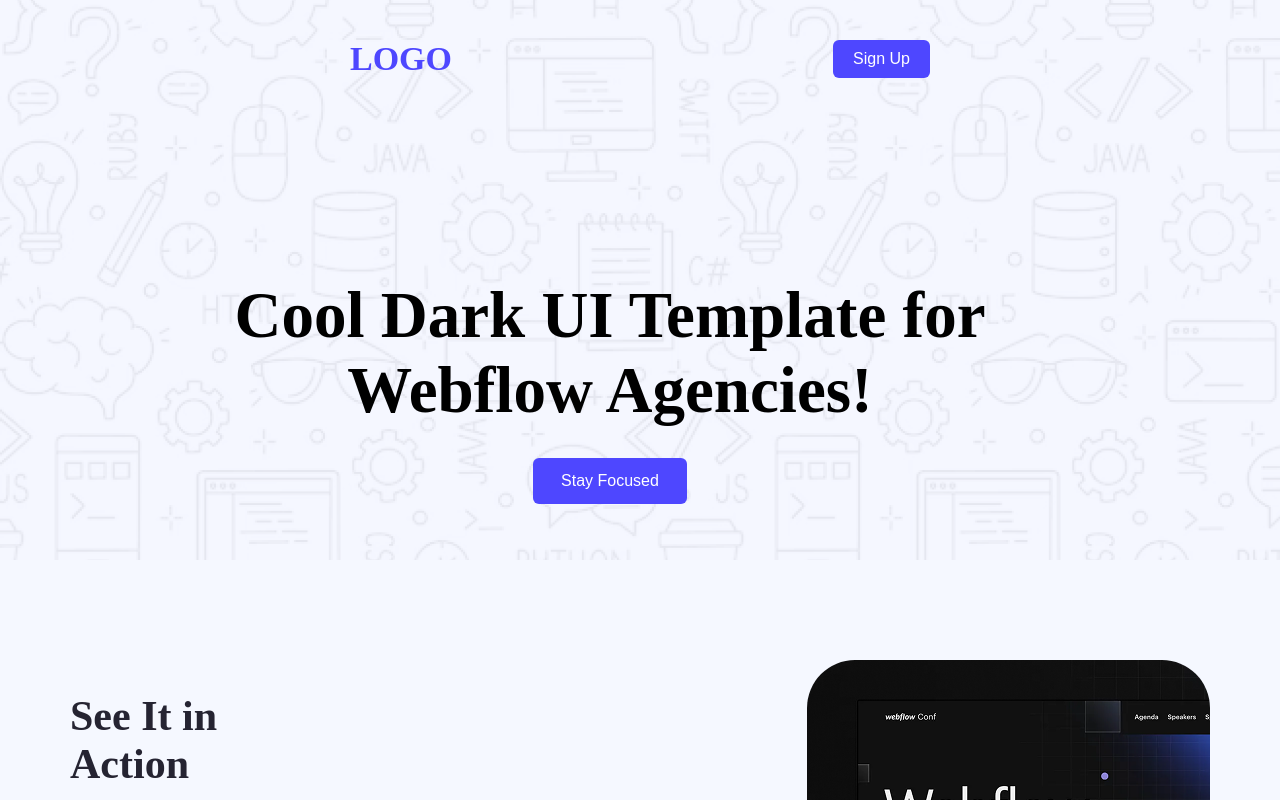
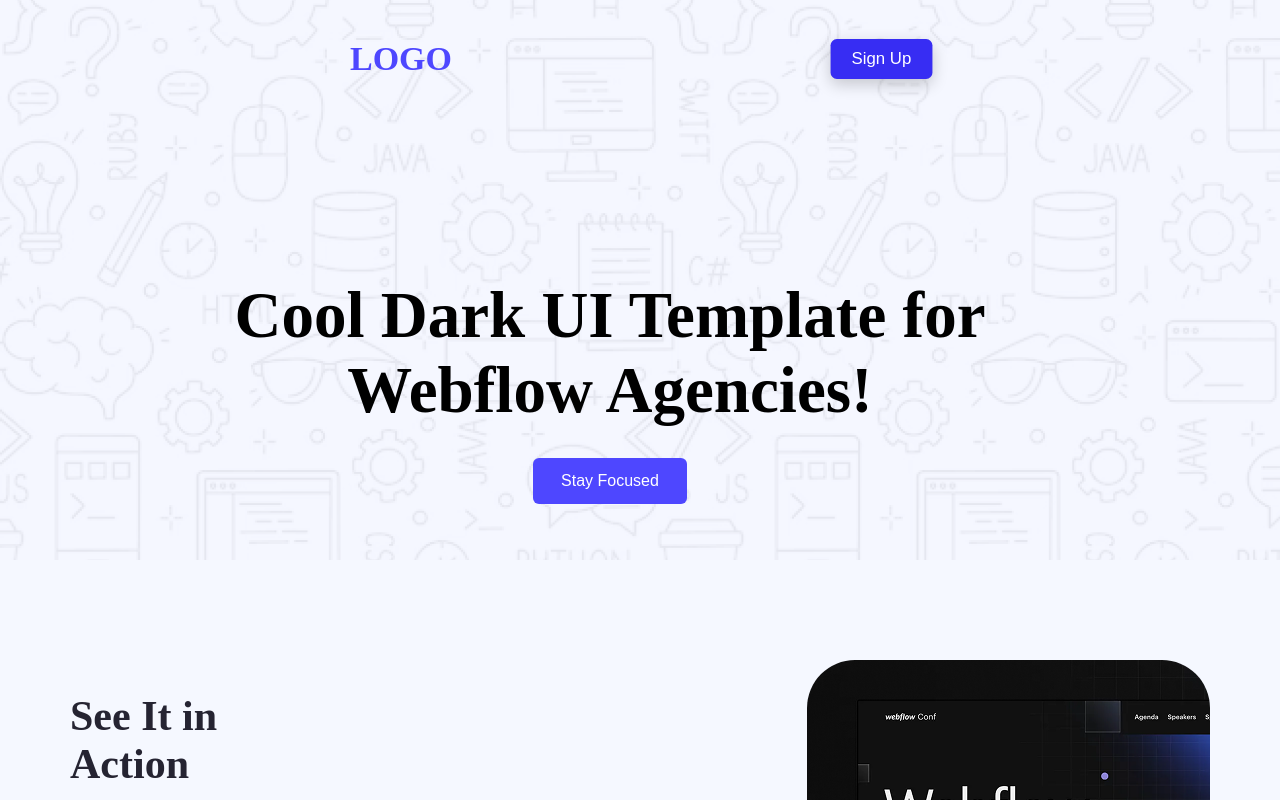
Before and after one commit to Nadimul1/Webflow-Agency, a plain HTML site: page index.html in a window 1280 px wide. In both pictures the pointer is over the button "Sign Up". Shown: the top 800 px of the page. Drawn offline with Linux system fonts and the light colour scheme.

Commit message:
added button

```diff
--- a/style.css
+++ b/style.css
@@ -6,11 +6,24 @@
   font-style: normal;
 }
 
-/* Reset default spacing */
 * {
   margin: 0;
   padding: 0;
   box-sizing: border-box;
+}
+.primary-button,
+.secondary-button,
+.thrird-button,
+.nav-button {
+  transition: all 0.3s ease;
+}
+.primary-button:hover,
+.secondary-button:hover,
+.thrird-button:hover,
+.nav-button:hover {
+  background-color: #372df3;
+  transform: scale(1.05);
+  box-shadow: 0 5px 15px rgba(0, 0, 0, 0.2);
 }
 
 /* Navbar styling */
```
